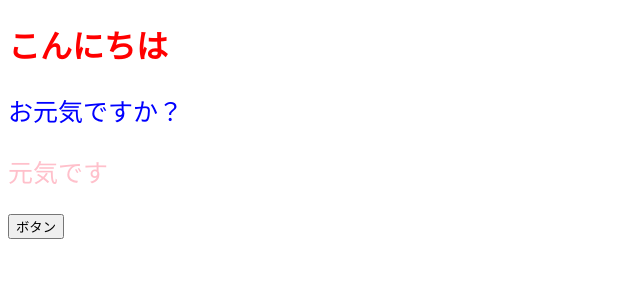
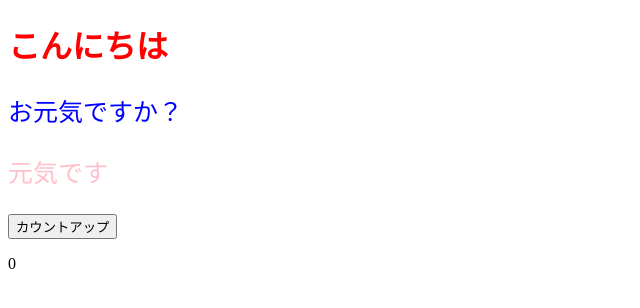
Before and after one commit to LibertyReman/react_foundation, a React (Create React App) app: page / in a window 1280 px wide. Shown: the top 308 px of the page, without its empty margins (0-640 px from the left). Built offline with nearby package versions, Linux system fonts and the light colour scheme.

Commit message:
useState

```diff
--- a/src/App.js
+++ b/src/App.js
@@ -1,14 +1,19 @@
-import React from "react";
+import React, { useState } from "react";
 import ColorfulMessage from "./components/ColorfulMessage";
 
 const App = () => {
-  const onClickButton = () => alert();
+  const onClickCountUp = () => {
+    setNum(num + 1);
+  };
+  //動的に変わるnum, numを更新するsetNumという関数を定義, 初期値0
+  const [num, setNum] = useState(0);
   return (
     <>
       <h1 style={{ color: "red" }}>こんにちは</h1>
       <ColorfulMessage color="blue">お元気ですか？</ColorfulMessage>
       <ColorfulMessage color="pink">元気です</ColorfulMessage>
-      <button onClick={onClickButton}>ボタン</button>
+      <button onClick={onClickCountUp}>カウントアップ</button>
+      <p>{num}</p>
     </>
   );
 };
```
